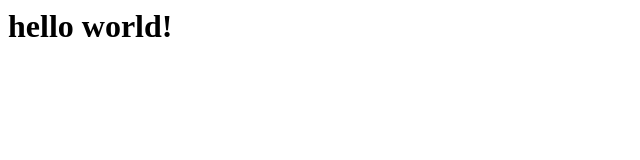
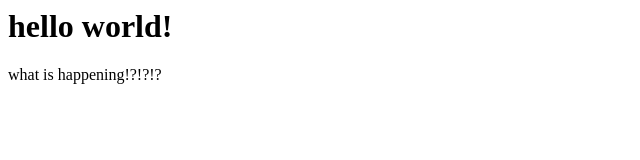
Before and after one commit to joannapurpich/exercisepage, a plain HTML site: page index.html in a window 1280 px wide. Shown: the whole page, without its empty margins (0-640 px from the left). Drawn offline with Linux system fonts and the light colour scheme.

Commit message:
and now?

```diff
--- a/index.html
+++ b/index.html
@@ -1 +1,2 @@
 <h1>hello world!</h1>
+<p>what is happening!?!?!?</p>
```
Also changed, not shown: 1 other file.
